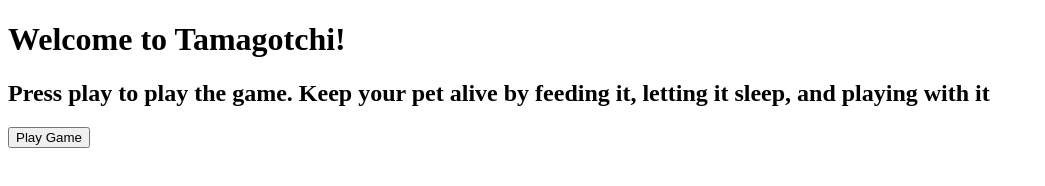
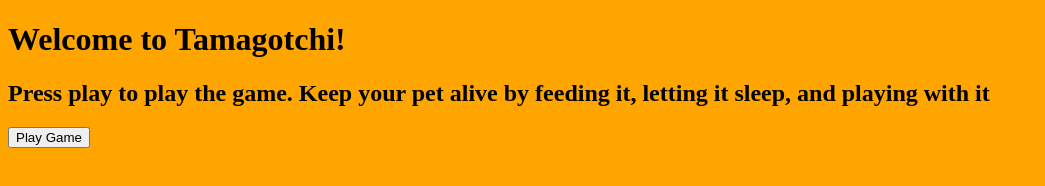
Before and after one commit to abeers/tamagotchi, a plain HTML site: page index.html in a window 1280 px wide. Shown: the whole page, without its empty margins (0-1045 px from the left). Drawn offline with Linux system fonts and the light colour scheme.

Commit message:
Add some style to the page

```diff
--- a/index.html
+++ b/index.html
@@ -4,7 +4,7 @@
   <meta charset="UTF-8">
   <meta http-equiv="X-UA-Compatible" content="IE=edge">
   <meta name="viewport" content="width=device-width, initial-scale=1.0">
-  <title>Document</title>
+  <title>Best Game Ever</title>
   <link rel="stylesheet" href="styles.css">
   <script defer src="script.js"></script>
 </head>
--- a/styles.css
+++ b/styles.css
@@ -1,3 +1,7 @@
+body {
+  background-color: orange;
+}
+
 .hide {
   display: none;
 }
```
